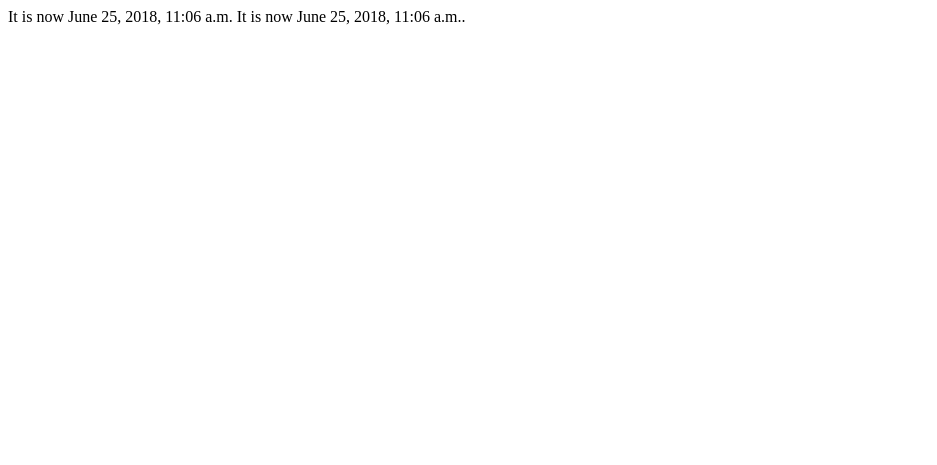
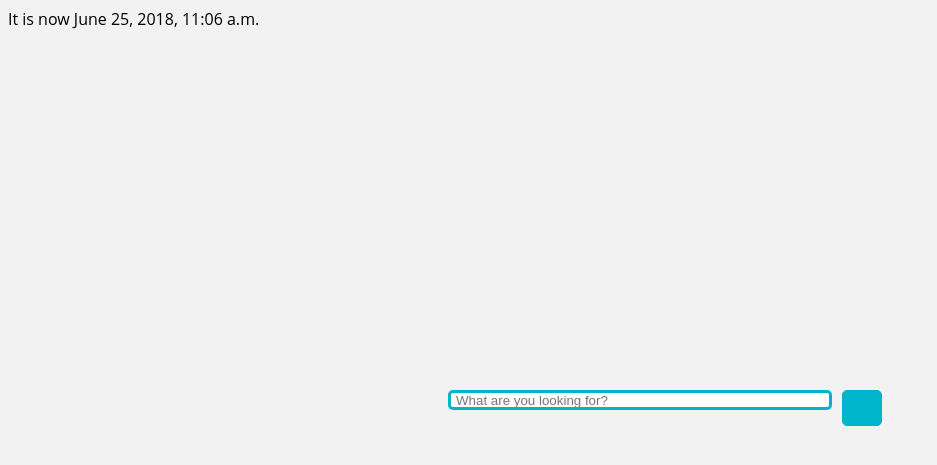
Before and after one commit to ErangaD/CS4642-GOV_INFO_Search, a Django app: page / in a window 1280 px wide. Shown: the top 465 px of the page, without its empty margins (0-937 px from the left). Run offline with Django 3.2, Linux system fonts and the light colour scheme.

Commit message:
css for temapltes

```diff
--- a/scrape/scrape/settings.py
+++ b/scrape/scrape/settings.py
@@ -118,3 +118,9 @@ USE_TZ = True
 # https://docs.djangoproject.com/en/2.0/howto/static-files/
 
 STATIC_URL = '/static/'
+
+STATICFILES_DIRS = (
+    os.path.join(BASE_DIR, 'static'),
+)
+
+STATIC_ROOT = os.path.join(BASE_DIR, 'staticfiles')
--- /dev/null
+++ b/scrape/static/style.css
@@ -0,0 +1,49 @@
+
+
+body{
+  background: #f2f2f2;
+  font-family: 'Open Sans', sans-serif;
+}
+
+.search {
+  width: 100%;
+  position: relative
+}
+
+.searchTerm {
+  float: left;
+  width: 100%;
+  border: 3px solid #00B4CC;
+  padding: 5px;
+  height: 20px;
+  border-radius: 5px;
+  outline: none;
+  color: #9DBFAF;
+}
+
+.searchTerm:focus{
+  color: #00B4CC;
+}
+
+.searchButton {
+  position: absolute;
+  right: -50px;
+  width: 40px;
+  height: 36px;
+  border: 1px solid #00B4CC;
+  background: #00B4CC;
+  text-align: center;
+  color: #fff;
+  border-radius: 5px;
+  cursor: pointer;
+  font-size: 20px;
+}
+
+/*Resize the wrap to see the search bar change!*/
+.wrap{
+  width: 30%;
+  position: absolute;
+  top: 50%;
+  left: 50%;
+  transform: translate(-50%, -50%);
+}
--- a/scrape/templates/current_datetime.html
+++ b/scrape/templates/current_datetime.html
@@ -1,6 +1,17 @@
+{% load static %}
 <html>
+    <head>
+      <link rel="stylesheet" type="text/css" href="{% static 'style.css' %}" />
+    </head>
     <body>
         It is now {{ current_date }}
+        <div class="wrap">
+           <div class="search">
+              <input type="text" class="searchTerm" placeholder="What are you looking for?">
+              <button type="submit" class="searchButton">
+                <i class="fa fa-search"></i>
+             </button>
+           </div>
+        </div>
     </body>
 </html>
-It is now {{ current_date }}.
```
Also changed, not shown: scrape/db.sqlite3 (added).
